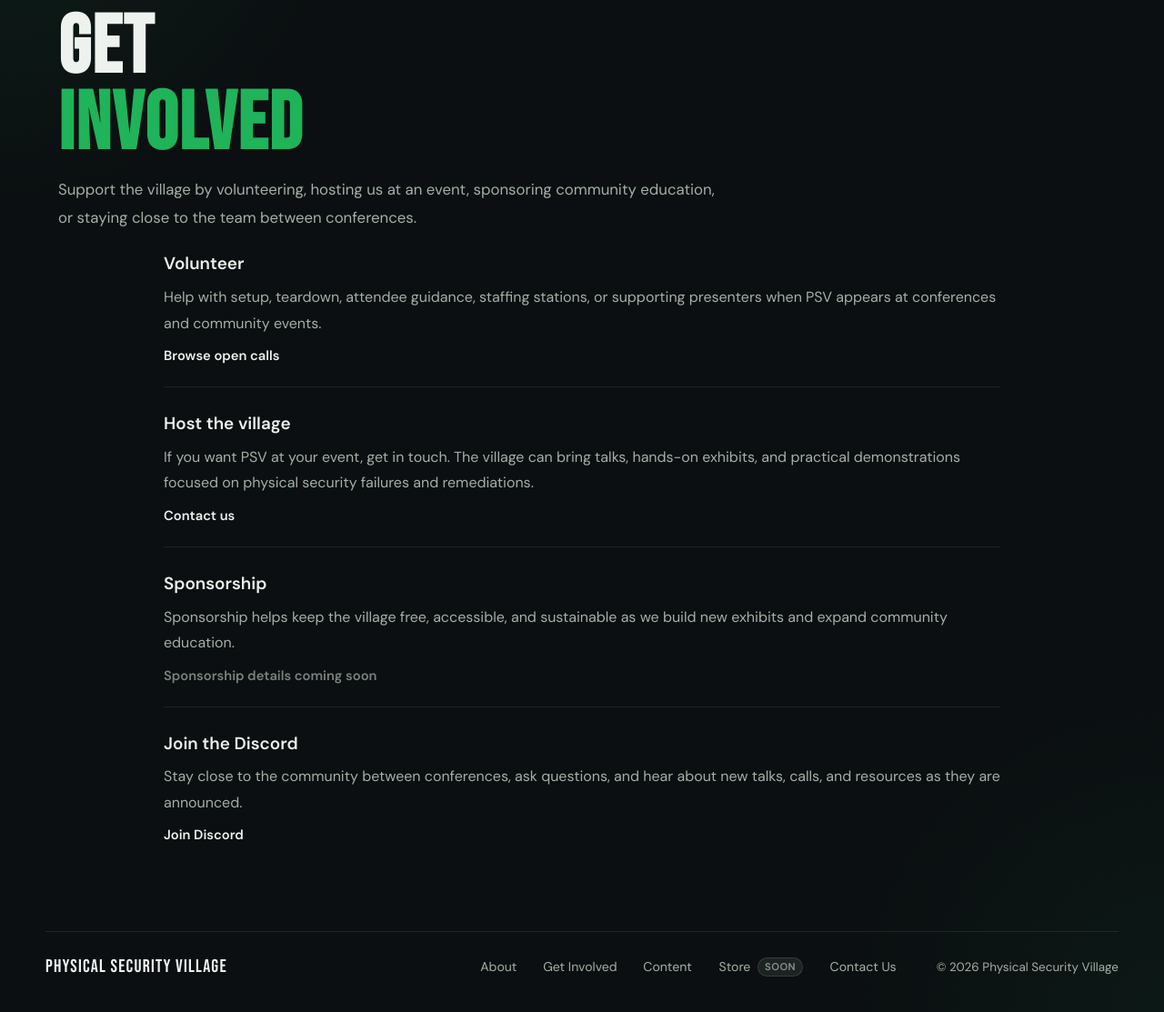
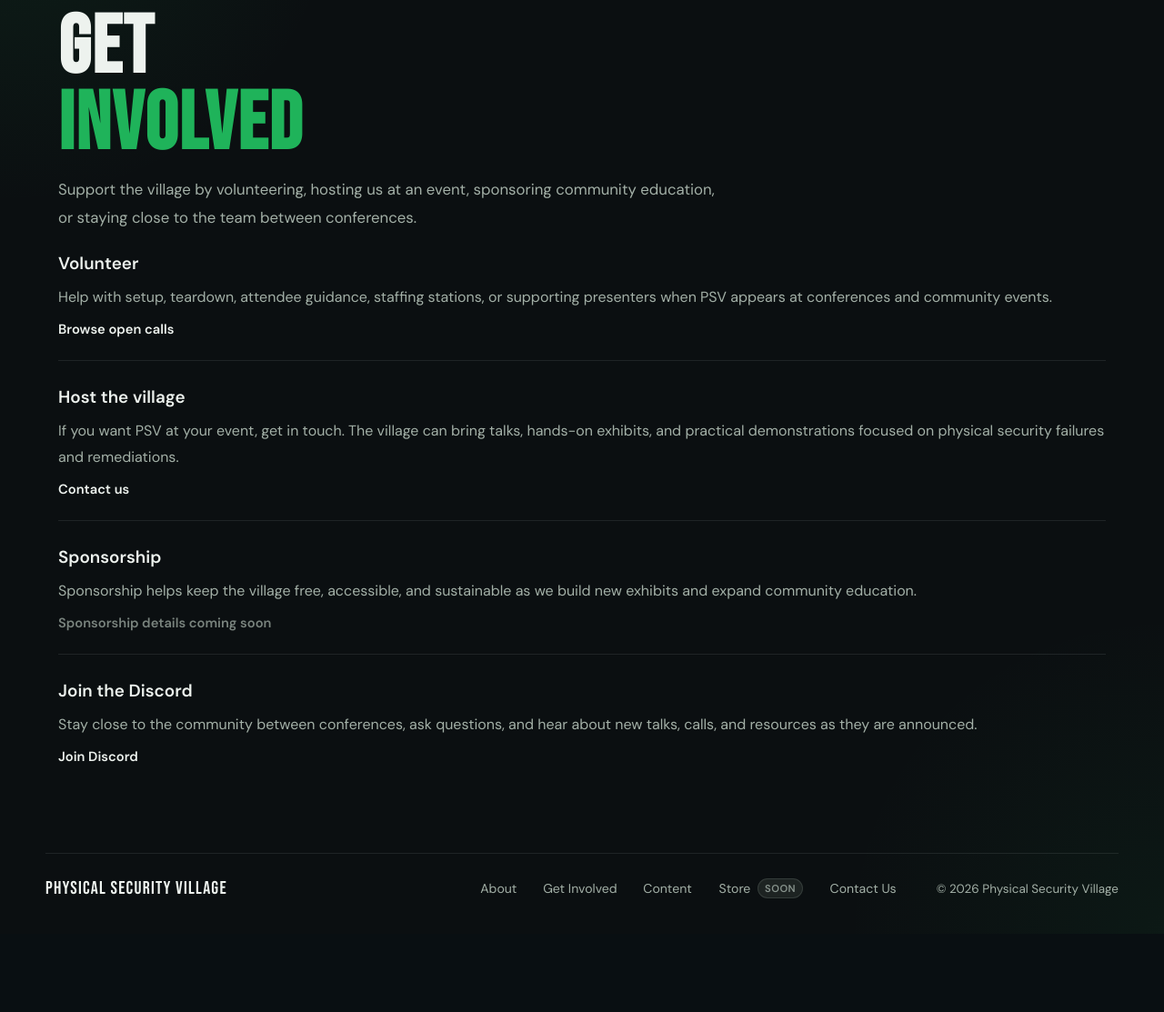
Before and after one commit to physsec-village/physsec-org, a FastAPI app: page /involved in a window 1280 px wide. Shown: the part 158-1271 px from the top of the page at 91% size. After the commit the page ends 1146 px from the top, so only its background shows below. Run offline with FastAPI, Linux system fonts and the light colour scheme.

Commit message:
Align get-involved body width with page header
Widen .involve-inner from 920px to 1180px to match the page-header-inner
container so body content lines up with the header instead of appearing
narrower and offset.

Assisted-by: Claude:claude-opus-4-6
Co-Authored-By: Claude Opus 4.6 <noreply@anthropic.com>

```diff
--- a/static/pages/get-involved.css
+++ b/static/pages/get-involved.css
@@ -1,5 +1,5 @@
 .involve-inner {
-    width: min(920px, 100%);
+    width: min(1180px, 100%);
     margin: 0 auto;
 }
 
```
